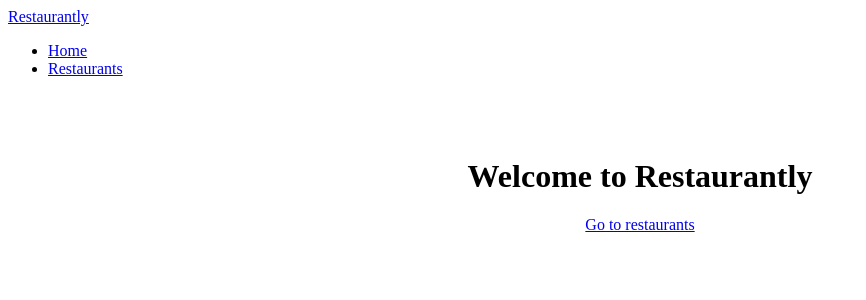
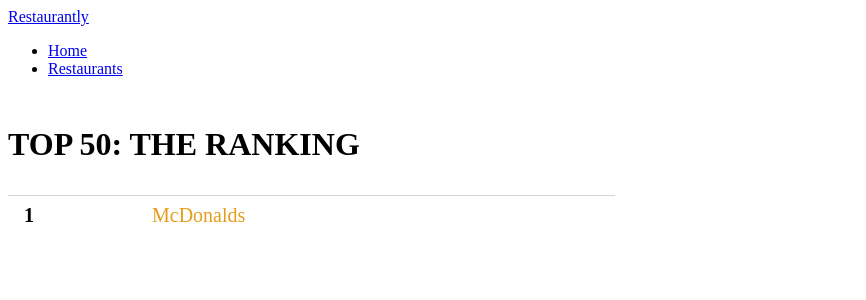
Before and after one commit to Yaasir024/Top-Resturant, a Nuxt app: page /restaurant in a window 1280 px wide. Shown: the top 300 px of the page, without its empty margins (0-866 px from the left). Built offline with nearby package versions, Linux system fonts and the light colour scheme.

Commit message:
/created layout

```diff
--- a/components/Nav.vue
+++ b/components/Nav.vue
@@ -9,7 +9,7 @@
             <a class="nav-link active" aria-current="page" href="/">Home</a>
           </li>
           <li class="nav-item">
-            <a class="nav-link" href="/restaurants">Restaurants</a>
+            <a class="nav-link" href="/restaurant">Restaurants</a>
           </li>
         </ul>
       </div>
--- /dev/null
+++ b/components/restaurant/Row.vue
@@ -0,0 +1,33 @@
+<template>
+  <div class="row">
+    <h4 class="header rank">1</h4>
+    <a href="/" class="header link">McDonalds</a>
+  </div>
+</template>
+
+<style scoped>
+.row {
+  border-top: 1px solid rgba(128, 128, 128, 0.336);
+  display: flex;
+  align-items: center;
+}
+
+.header {
+  font-size: 1.25rem;
+  color: rgb(10, 31, 148);
+  margin: 0;
+  margin-right: 2rem;
+  padding: 0.5rem 1rem;
+  font-weight: 700;
+  width: 4rem;
+}
+.rank {
+  color: black;
+}
+.link {
+  text-decoration: none;
+  color: rgb(228, 157, 27);
+  width: auto;
+  font-weight: 500;
+}
+</style>
--- /dev/null
+++ b/components/restaurant/Table.vue
@@ -0,0 +1,27 @@
+<template>
+  <div class="table">
+    <h1>TOP 50: THE RANKING</h1>
+    <div class="table-container">
+      <div class="table-col">
+          <RestaurantRow />
+      </div>
+      <div class="table-col"></div>
+    </div>
+  </div>
+</template>
+
+<style scoped>
+.table {
+  margin: 3rem 0;
+}
+.table h1 {
+  margin-bottom: 2rem;
+}
+.table-container {
+  display: flex;
+  justify-content: space-between;
+}
+.table-col {
+  width: 48%;
+}
+</style>
--- a/app.vue
+++ b/pages/index.vue
@@ -3,7 +3,7 @@
     <Nav />
     <div class="container">
       <h1>Welcome to Restaurantly</h1>
-      <a href="/restaurants">Go to restaurants</a>
+      <a href="/restaurant">Go to restaurant</a>
     </div>
   </div>
 </template>
--- /dev/null
+++ b/pages/restaurant.vue
@@ -0,0 +1,10 @@
+<template>
+  <div>
+    <Nav />
+    <div class="container">
+      <RestaurantTable />
+    </div>
+  </div>
+</template>
+
+<style scoped></style>
```
